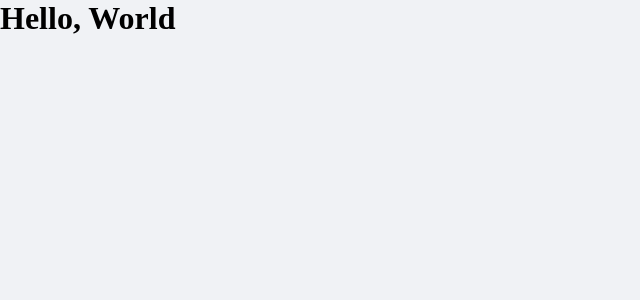
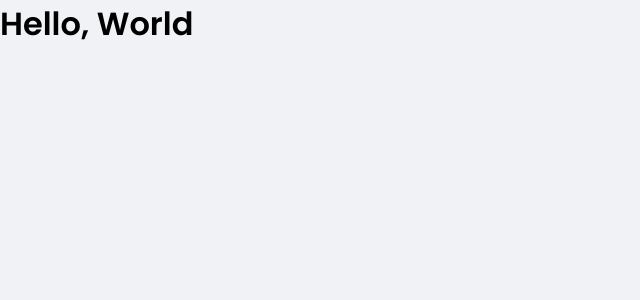
Before and after one commit to viniciusoliveiras/dtmoney, a React (Create React App) app: page / in a window 1280 px wide. Shown: the top 300 px of the page, without its empty margins (0-640 px from the left). Built offline with nearby package versions, Linux system fonts and the light colour scheme.

Commit message:
Fontes do Google Fonts

```diff
--- a/public/index.html
+++ b/public/index.html
@@ -1,12 +1,19 @@
 <!DOCTYPE html>
 <html lang="en">
   <head>
+    <link rel="preconnect" href="https://fonts.gstatic.com" />
+
     <meta charset="utf-8" />
     <meta name="viewport" content="width=device-width, initial-scale=1" />
 
     <link rel="shortcut icon" href="favicon.png" type="image/png" />
 
     <title>dtmoney</title>
+
+    <link
+      href="https://fonts.googleapis.com/css2?family=Poppins:wght@400;600&display=swap"
+      rel="stylesheet"
+    />
   </head>
   <body>
     <noscript>You need to enable JavaScript to run this app.</noscript>
--- a/src/styles/global.ts
+++ b/src/styles/global.ts
@@ -35,6 +35,15 @@
     -webkit-font-smoothing: antialiased;
   }
 
+  body, input, textarea, button {
+    font-family: 'Poppins', sans-serif;
+    font-weight: 400;
+  }
+
+  h1, h2, h3, h4, h5, h6, strong {
+    font-weight: 600;
+  }
+
   button {
     cursor: pointer;
   }
```
